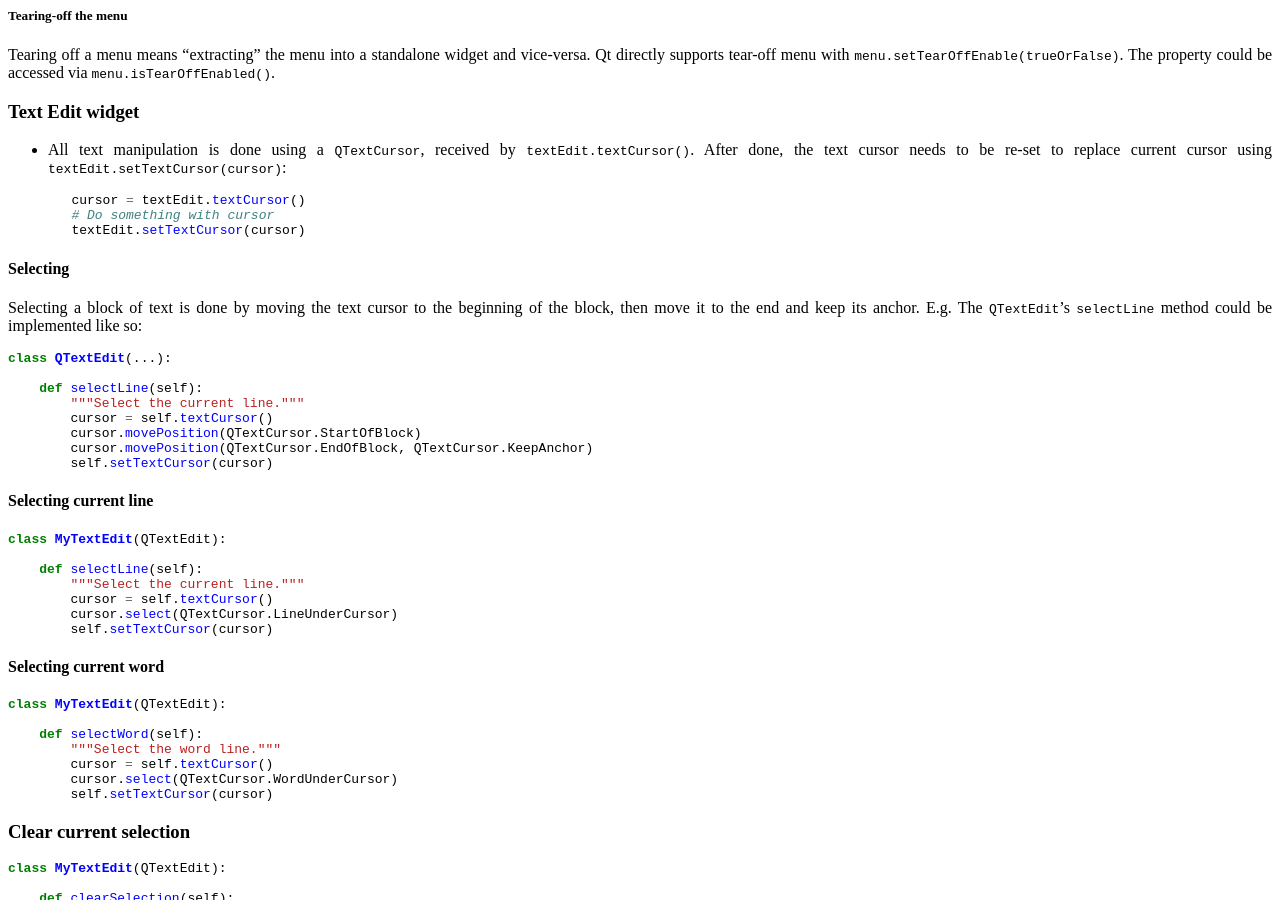
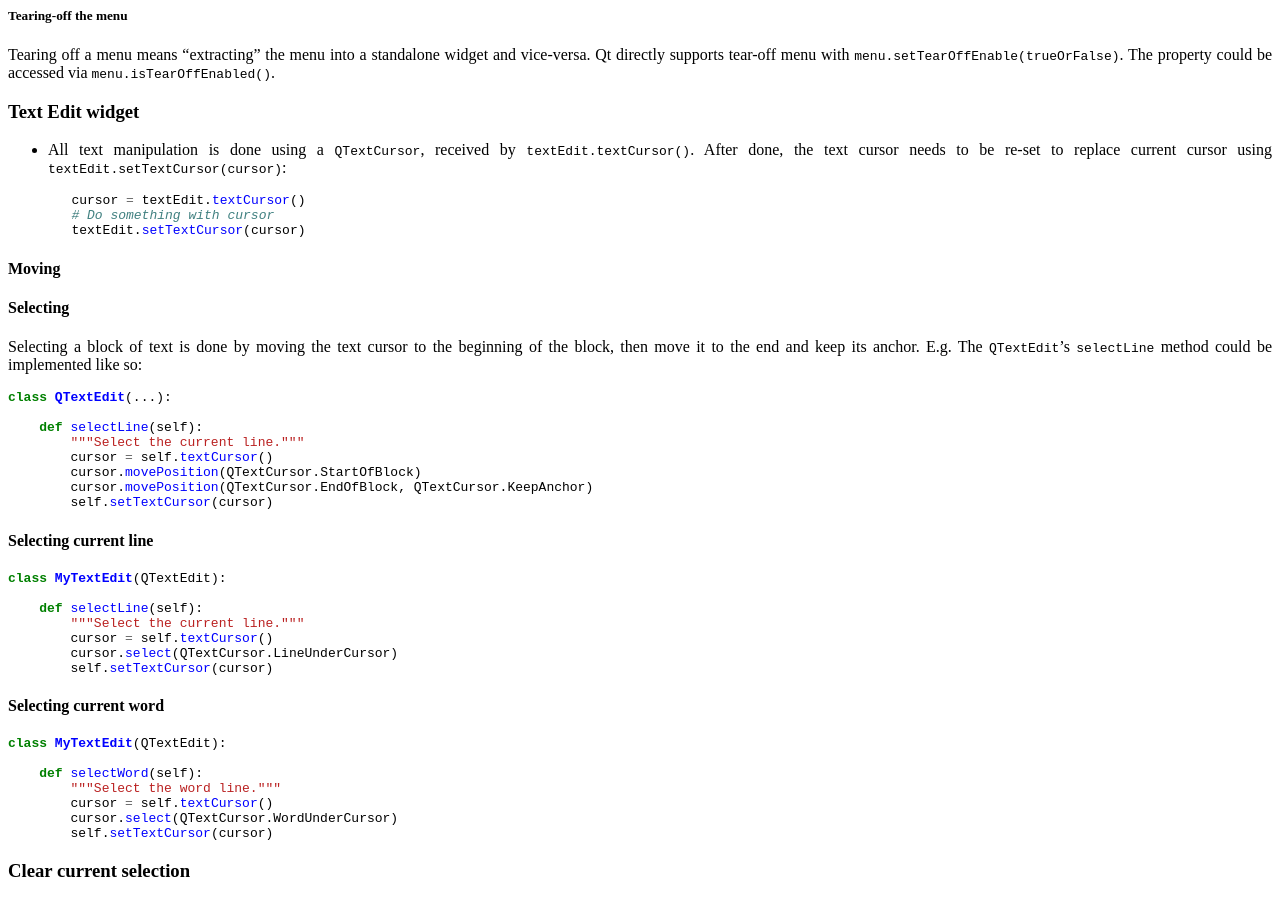
Before and after one commit to cmpitg/cmpitg.github.com, a Jekyll site: the page built from guides/pyside.md, in a window 1280 px wide and 900 px high, scrolled down 6610 px. Built offline with Jekyll 4.4.1, drawn with Linux system fonts in a browser that asks for light colours; Markdown is read by kramdown in place of the engine named in the settings; comment, search, counter and statistics services are not loaded.

````diff
--- a/guides/pyside.md
+++ b/guides/pyside.md
@@ -473,6 +473,10 @@
      textEdit.setTextCursor(cursor)
      ```
 
+#### Moving
+
+
+
 #### Selecting
 
 Selecting a block of text is done by moving the text cursor to the beginning
````
